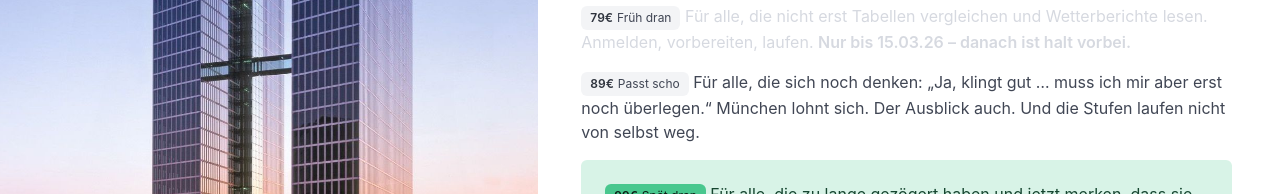
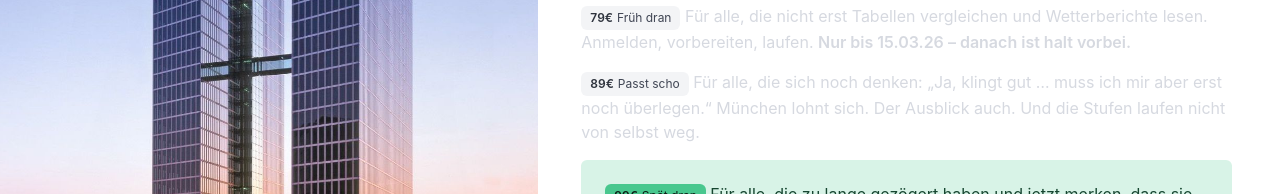
Before and after one commit to steffkes/munich-sunrise, a Nuxt app: page /wettkampf/tickets in a window 1280 px wide. Shown: the part 344-538 px from the top of the page. Built offline with nearby package versions, Linux system fonts and the light colour scheme.

Commit message:
lower visibility for previous package

```diff
--- a/pages/wettkampf/tickets.vue
+++ b/pages/wettkampf/tickets.vue
@@ -23,7 +23,7 @@ useSeoMeta({
         >
       </p>
 
-      <p>
+      <p class="has-text-grey-lighter">
         <span class="tag"><strong class="mr-1">89€</strong> Passt scho</span>
         Für alle, die sich noch denken: „Ja, klingt gut … muss ich mir aber erst
         noch überlegen.“ München lohnt sich. Der Ausblick auch. Und die Stufen
```
